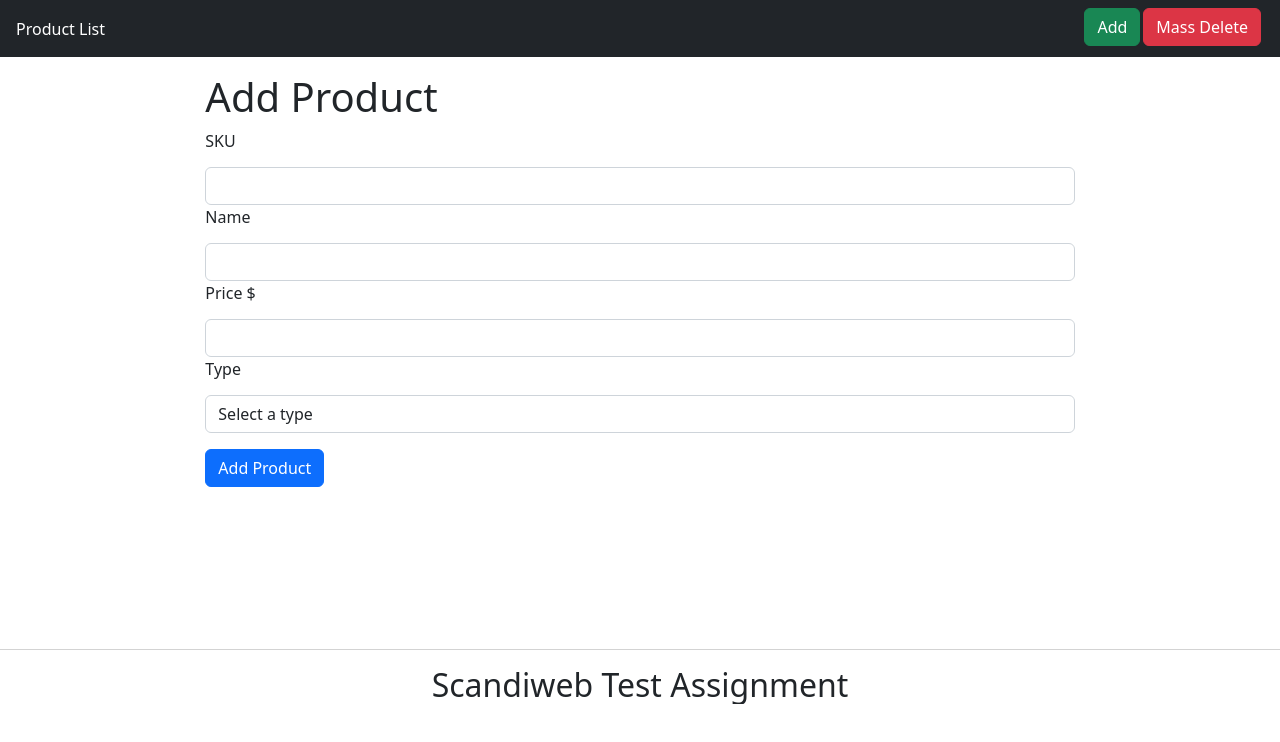
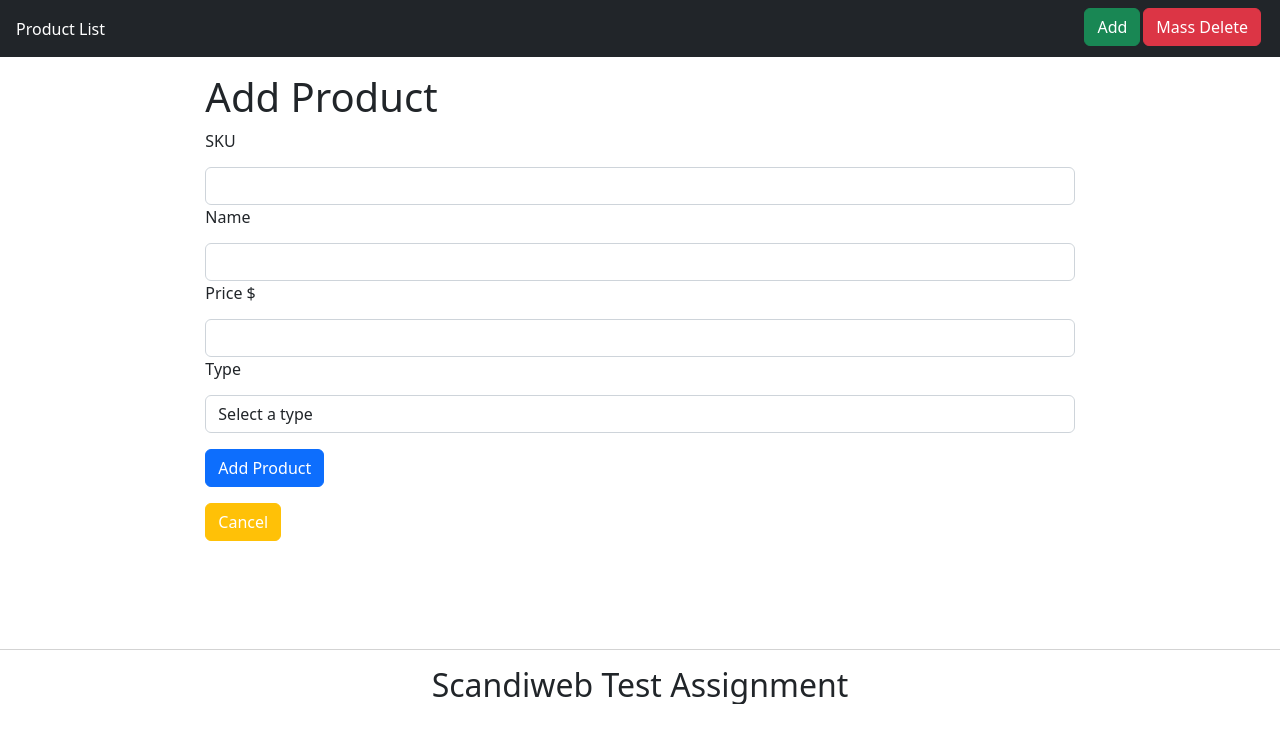
Before and after one commit to realazaber/scandiweb-jnr-developer-task, a Next.js app in the folder frontend/: page /product_add in a window 1280 px wide. Shown: the top 742 px of the page. Built offline with nearby package versions, Linux system fonts and the light colour scheme.

Commit message:
Update product_add.tsx

```diff
--- a/frontend/src/pages/product_add.tsx
+++ b/frontend/src/pages/product_add.tsx
@@ -1,6 +1,7 @@
 import { useState } from "react";
 import { Form, Row, Col, Button, Alert } from "react-bootstrap";
 import { baseUrl } from "@/helper";
+import Link from "next/link";
 
 export default function ProductAdd() {
   const [sku, setSku] = useState("");
@@ -50,8 +51,14 @@ export default function ProductAdd() {
               </Alert>
             );
           } else {
-            setMessage(<Alert variant="success">Product added.</Alert>);
-            console.log("new product", data);
+            setMessage(
+              <Alert variant="success">
+                Product added.
+                <Link href="/">
+                  <Button variant="success">Back to home</Button>
+                </Link>
+              </Alert>
+            );
           }
         })
         .catch((error) => {
@@ -88,7 +95,6 @@ export default function ProductAdd() {
               required
             />
           </Form.Group>
-
           <Form.Group controlId="price">
             <Form.Label>Price $</Form.Label>
             <Form.Control
@@ -169,6 +175,11 @@ export default function ProductAdd() {
             Add Product
           </Button>
         </Form>
+        <Link href="/">
+          <Button variant="warning" className="text-white">
+            Cancel
+          </Button>
+        </Link>
         {message}
       </Col>
     </Row>
```
